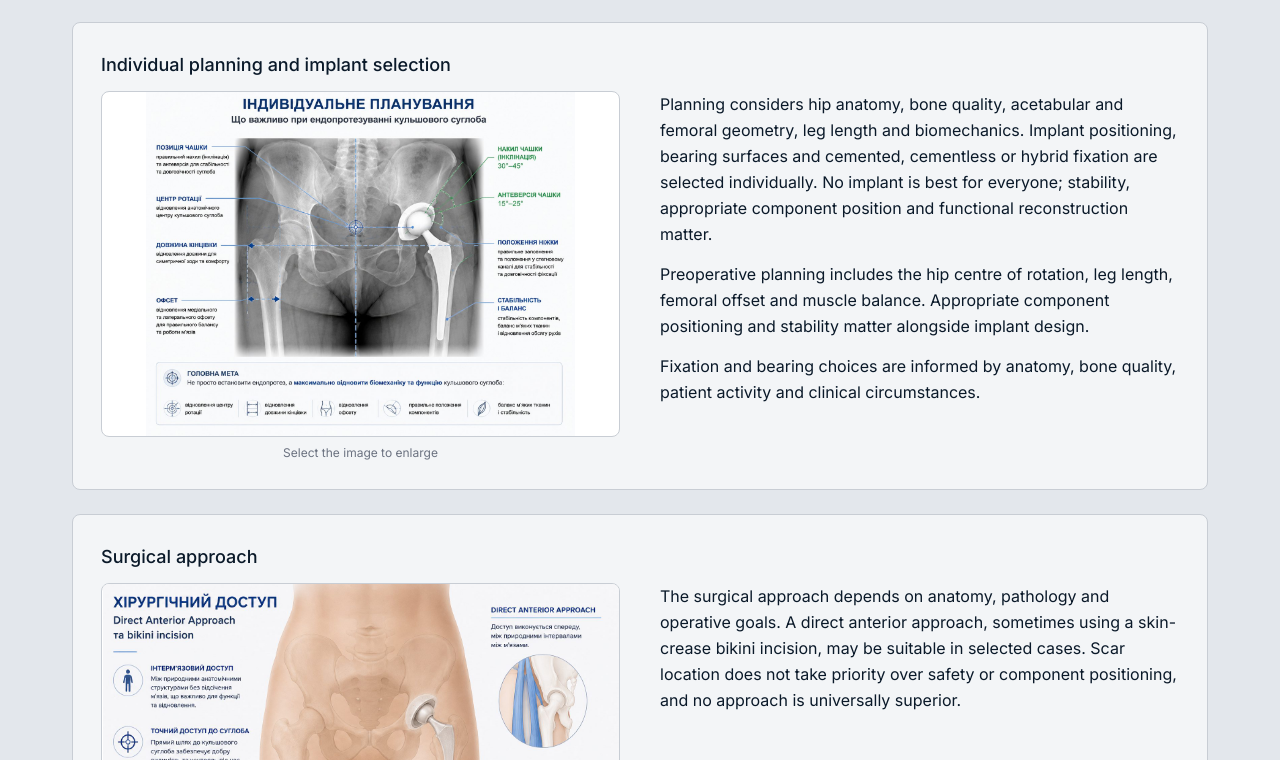
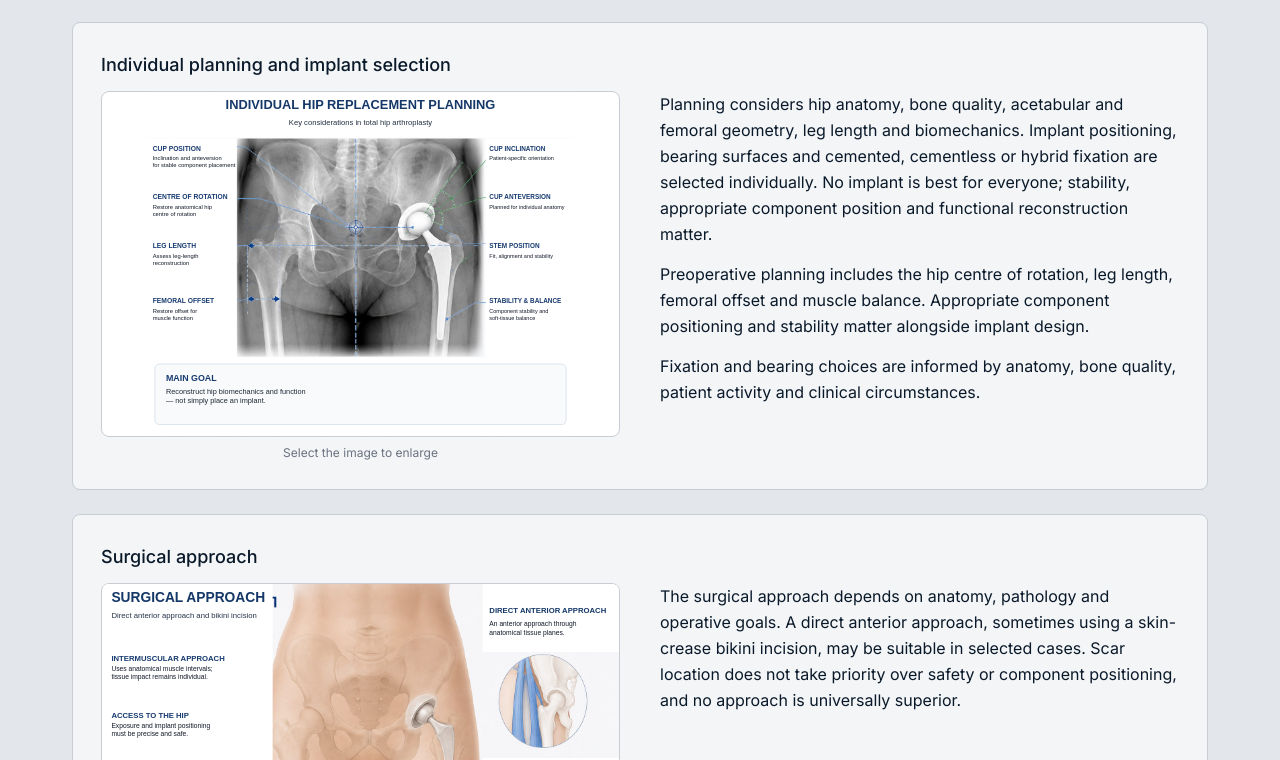
Before and after one commit to meredian18-dot/travmatolog-in-ua, a Next.js app: page /en/treatments/hip-replacement in a window 1280 px wide. Shown: the part 1620-2380 px from the top of the page. Built offline with nearby package versions, Linux system fonts and the light colour scheme.

Commit message:
Use localized THA planning and surgical approach diagrams for EN DE PL

```diff
--- a/app/[lang]/treatments/[slug]/page.tsx
+++ b/app/[lang]/treatments/[slug]/page.tsx
@@ -102,6 +102,10 @@ function groupBlocks(blocks: Block[]): BlockGroup[] {
 }
 
 function localizedTreatmentImage(file: string, slug: string, lang: Locale): string {
+  if (slug === "hip-replacement" && lang !== "uk" &&
+      (file === "hip-replacement-planning.jpg" || file === "hip-replacement-access.jpg")) {
+    return file.replace(".jpg", `-${lang}.svg`);
+  }
   if (slug === "hallux-valgus" && lang !== "uk" &&
       (file === "hallux-valgus-diagram1.jpg" || file === "hallux-valgus-diagram2.jpg")) {
     return file.replace(".jpg", `-${lang}.webp`);
```
